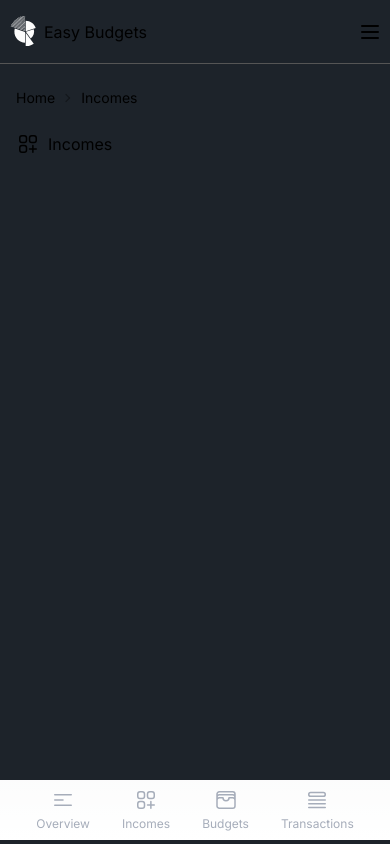
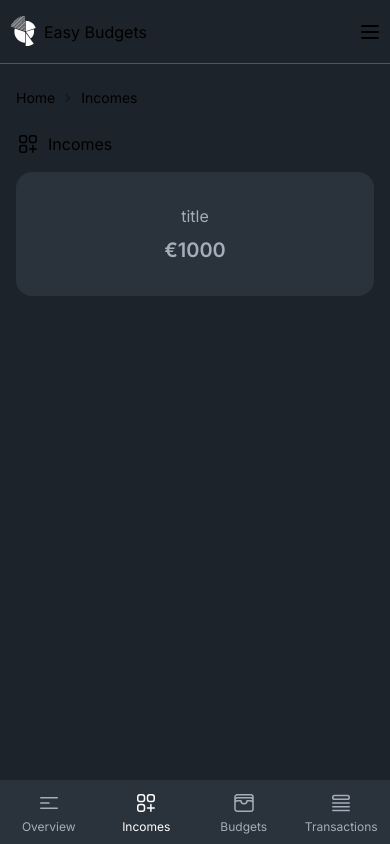
Before and after one commit to Tannheuser/easy-b, a Next.js app: page /incomes in a window 390 px wide. Built offline with nearby package versions, Linux system fonts and the light colour scheme; no server answers; the database is empty.

Commit message:
feat: use bottom nav for mobile navigation

```diff
--- a/app/incomes/income-stat.tsx
+++ b/app/incomes/income-stat.tsx
@@ -2,7 +2,7 @@ import { IncomeStatProps } from "./models";
 
 export function IncomeStat({ income }: IncomeStatProps) {
   return (
-    <div className="card bg-neutral text-neutral-content flex-1 grow">
+    <div className="card bg-neutral text-neutral-content flex-[45%]">
       <div className="card-body items-center text-center">
         <p>{income.title}</p>
         <h2 className="card-title">&euro;{income.amount}</h2>
--- a/app/incomes/page.tsx
+++ b/app/incomes/page.tsx
@@ -6,8 +6,14 @@ export default async function Page() {
   const incomes = await new IncomeService().getIncomes();
 
   return (
-    <div className="flex gap-4">
+    <div className="flex flex-wrap gap-4">
       <IncomesList incomes={incomes} />
+      <div className="card bg-neutral text-neutral-content flex-[25%]">
+        <div className="card-body items-center text-center">
+          <p>title</p>
+          <h2 className="card-title">&euro;1000</h2>
+        </div>
+      </div>
     </div>
   )
 }
--- a/app/layout.tsx
+++ b/app/layout.tsx
@@ -27,17 +27,15 @@ export default function RootLayout({
           <Breadcrumbs />
           {children}
         </main>
-        <footer className="footer footer-center">
-          <div className="flex justify-center gap-8 py-2 text-xs text-neutral-content">
+        <div className="btm-nav text-xs bg-neutral text-neutral-content flex lg:hidden">
           <Link href="/incomes">
             <div className="flex flex-col items-center">
               {bars}
               <div className="mt-1">Overview</div>
             </div>
-
           </Link>
           <Link href="/incomes">
-              <div className="flex flex-col items-center">
+            <div className="flex flex-col items-center text-accent-content">
               {squaresPlus}
               <div className="mt-1">Incomes</div>
             </div>
@@ -55,7 +53,6 @@ export default function RootLayout({
             </div>
           </Link>
         </div>
-        </footer>
       </body>
     </html>
   )
```
Lines whose indentation alone changed are shown as unchanged.
